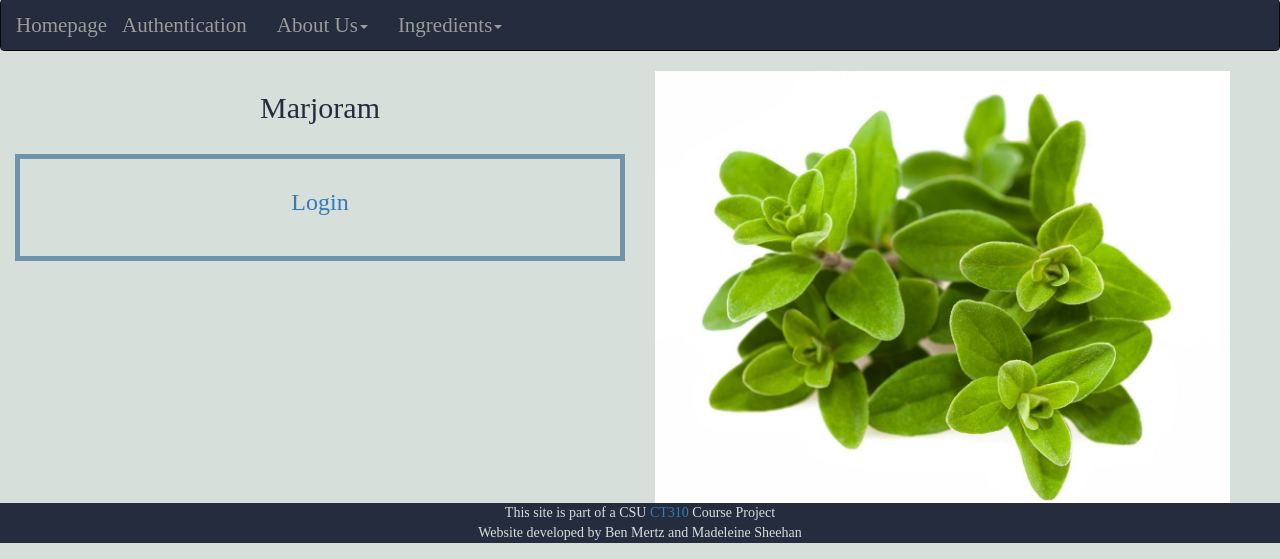
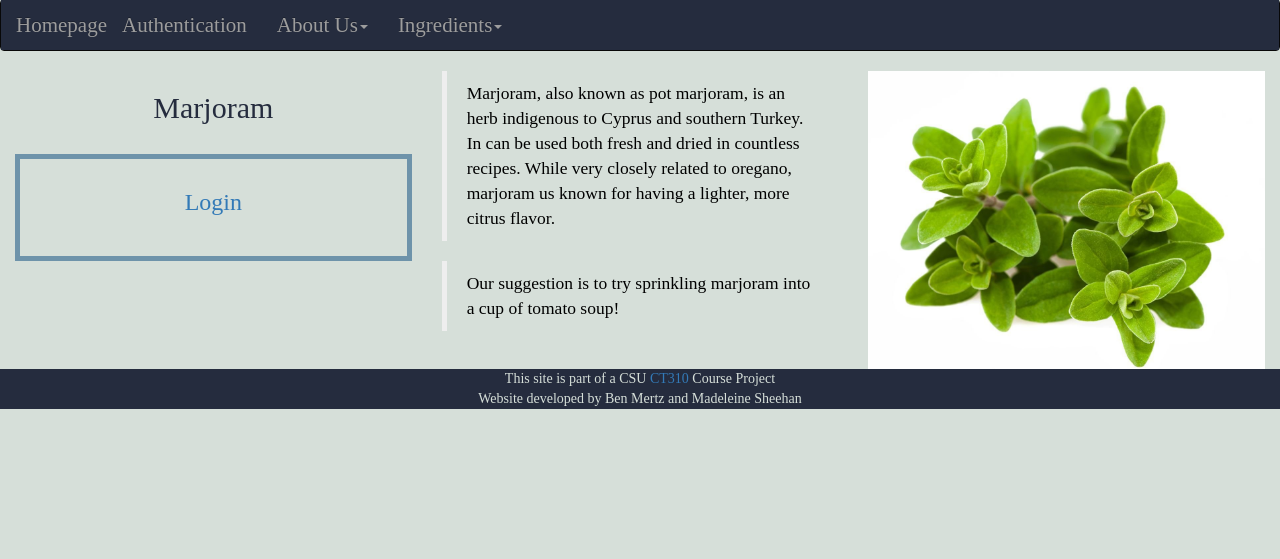
Before and after one commit to mepsheehan/ct310Project1, a PHP site: page /marjoram.php in a window 1280 px wide. Shown: the part 241-800 px from the top of the page. Run offline with PHP 8.4, Linux system fonts and the light colour scheme; some libraries are stand-ins or nearby versions.

Commit message:
add details

```diff
--- a/Documents/CT310/Project1/marjoram.php
+++ b/Documents/CT310/Project1/marjoram.php
@@ -73,7 +73,7 @@
             <div class="row visible-on">
 
                 <!-- Add Main Content here -->
-                <div class="col-lg-6 col-md-6 col-sm-6 col-xs-6">
+                <div class="col-lg-4 col-md-4 col-sm-4 col-xs-4">
 			<h2><center><font color=#252C3E> Marjoram</font></center></h2>
                     <br>
 
@@ -97,9 +97,19 @@
 						<?php endif; ?>
 			</div>
                 </div>
+	        <div class="col-lg-4 col-md-4 col-sm-4 col-xs-4">
+			<blockquote>
+				Marjoram, also known as pot marjoram, is an herb indigenous to Cyprus and southern Turkey.
+				In can be used both fresh and dried in countless recipes.
+				While very closely related to oregano, marjoram us known for having a lighter, more citrus flavor.
+				</blockquote>
+			<blockquote>
+				Our suggestion is to try sprinkling marjoram into a cup of tomato soup!
+				</blockquote>
+		</div>
 
                 <!-- Add Image here -->
-                <div class="col-lg-6 col-md-6 col-sm-6 col-xs-6">
+                <div class="col-lg-4 col-md-4 col-sm-4 col-xs-4">
                     <img src="./marjoram.jpg" class="img-responsive"  alt="marjoram" width="575"
                         height="auto">
                 </div>
```
